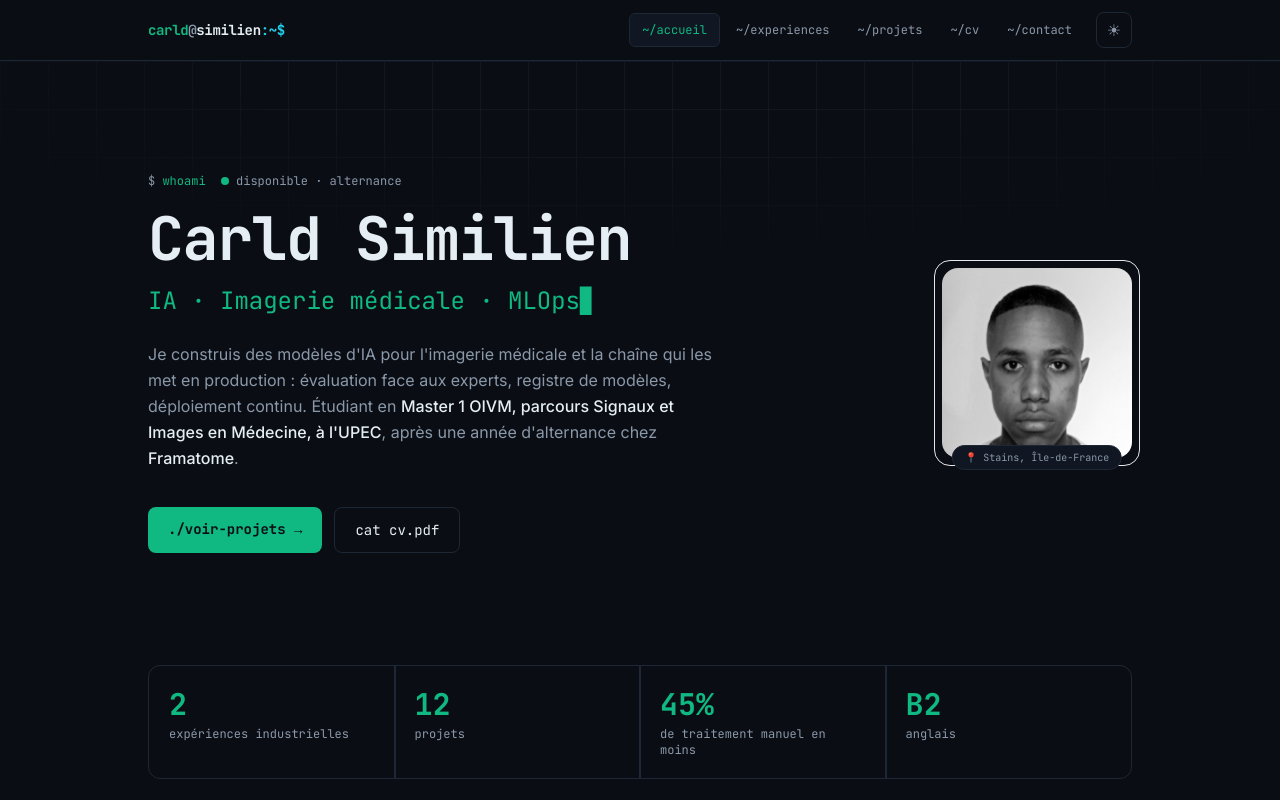
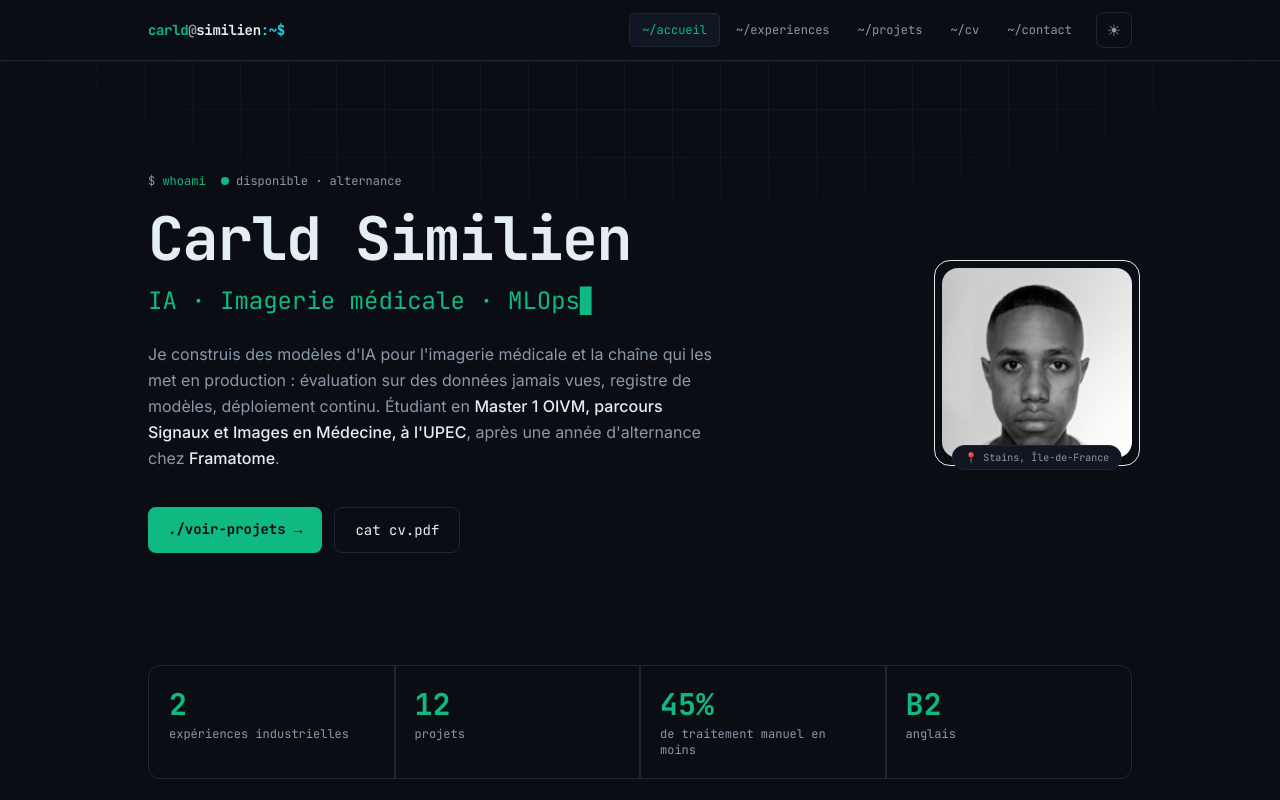
Before and after one commit to sheene123/sheene123.github.io, a Next.js app: page / in a window 1280 px wide. Shown: the top 800 px of the page. Built offline with nearby package versions, Linux system fonts and the light colour scheme.

Commit message:
Retire la dernière mention d'experts de la page d'accueil

```diff
--- a/app/page.jsx
+++ b/app/page.jsx
@@ -27,7 +27,7 @@ export default function Home() {
             </p>
             <p className="text-soft mt-6 max-w-xl leading-relaxed">
               Je construis des modèles d'IA pour l'imagerie médicale et la chaîne
-              qui les met en production : évaluation face aux experts, registre de
+              qui les met en production : évaluation sur des données jamais vues, registre de
               modèles, déploiement continu. Étudiant en{' '}
               <strong className="text-ink font-medium">Master 1 OIVM, parcours Signaux et Images en Médecine, à l'UPEC</strong>,
               après une année d'alternance chez{' '}
```
